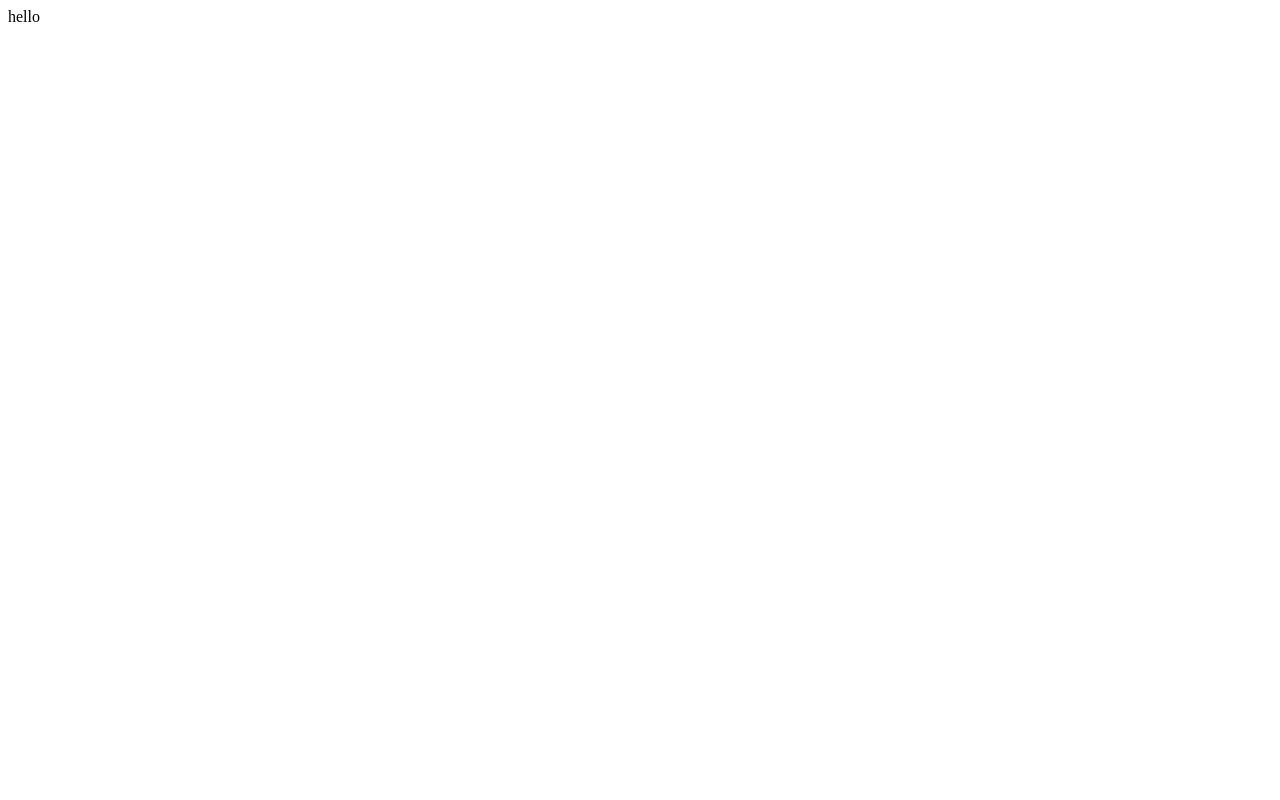
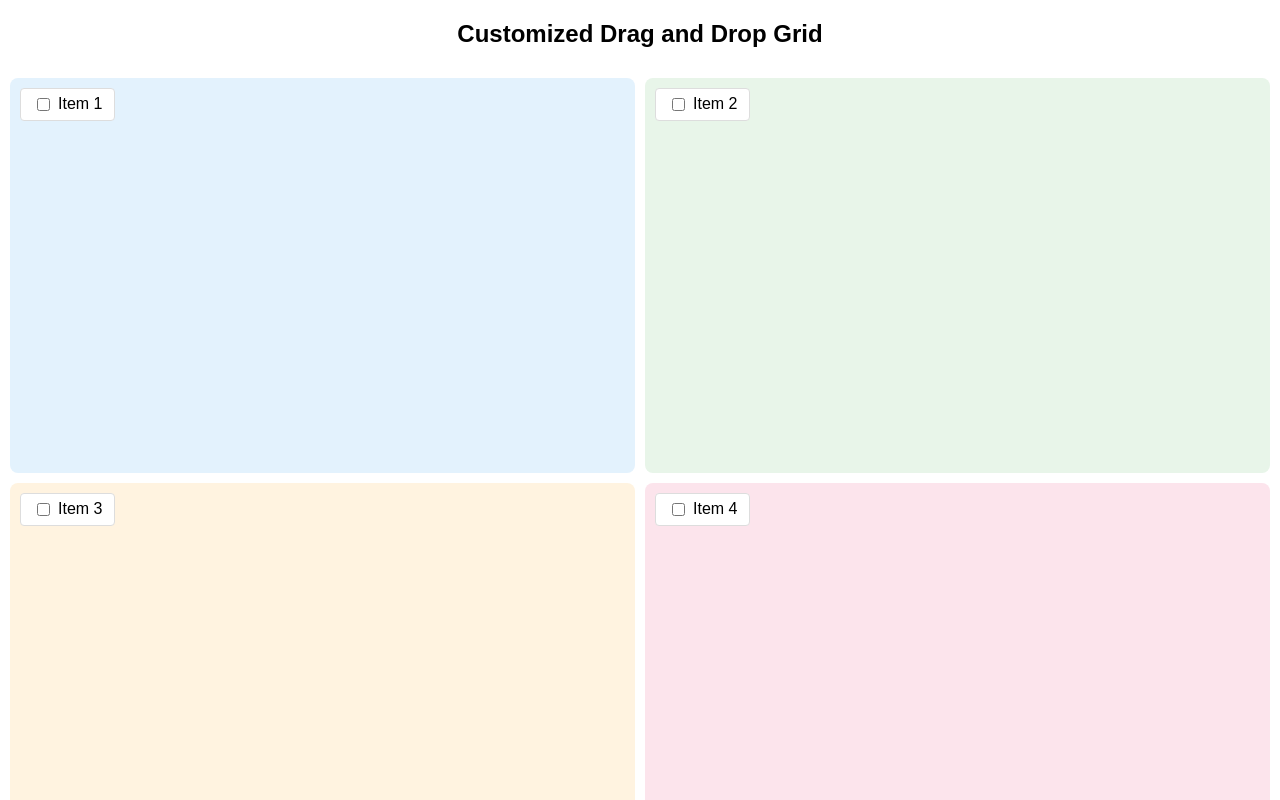
Before and after one commit to Arismemo/todo-app, a plain HTML site: page index.html in a window 1280 px wide. Drawn offline with Linux system fonts and the light colour scheme.

Commit message:
modify index.html

```diff
--- a/index.html
+++ b/index.html
@@ -1 +1,115 @@
-<p>hello</p>
+<!DOCTYPE html>
+<html lang="en">
+<head>
+<meta charset="UTF-8">
+<meta name="viewport" content="width=device-width, initial-scale=1.0">
+<title>Customized Drag and Drop Grid</title>
+<style>
+    body, html {
+        margin: 0;
+        padding: 0;
+        width: 100%;
+        height: 100%;
+        overflow: hidden;
+        font-family: Arial, sans-serif;
+    }
+    .grid-container {
+        display: grid;
+        grid-template-columns: 1fr 1fr;
+        grid-template-rows: 1fr 1fr;
+        height: 100vh;
+        gap: 10px;
+        padding: 10px;
+    }
+    .grid-item {
+        display: flex;
+        align-items: flex-start; /* Align items to the top */
+        justify-content: flex-start; /* Align items to the left */
+        padding: 10px; /* Padding inside the grid items */
+        overflow: auto; /* Scroll inside grid item when content overflows */
+        transition: background-color 0.2s ease;
+        border-radius: 8px; /* Rounded corners for grid items */
+    }
+    .grid-item:nth-child(1) { background-color: #e3f2fd; } /* Light blue */
+    .grid-item:nth-child(2) { background-color: #e8f5e9; } /* Light green */
+    .grid-item:nth-child(3) { background-color: #fff3e0; } /* Light orange */
+    .grid-item:nth-child(4) { background-color: #fce4ec; } /* Light pink */
+
+    .draggable-item {
+        padding: 6px 12px;
+        background-color: #ffffff;
+        border: 1px solid #ddd;
+        border-radius: 4px;
+        margin-bottom: 6px; /* Space between items */
+        cursor: grab;
+        transition: box-shadow 0.2s ease;
+        display: flex; /* To align checkbox and label */
+        align-items: center; /* Align checkbox and label */
+    }
+    .draggable-item:active {
+        cursor: grabbing;
+    }
+    .draggable-item:hover {
+        box-shadow: 0 2px 4px rgba(0,0,0,.1);
+    }
+    .draggable-item label {
+        margin-left: 5px;
+    }
+    .draggable-item input[type="checkbox"] {
+        cursor: pointer;
+    }
+</style>
+</head>
+<body>
+
+<h2 style="text-align: center;">Customized Drag and Drop Grid</h2>
+
+<div class="grid-container">
+    <div class="grid-item" ondrop="drop(event)" ondragover="allowDrop(event)">
+        <div class="draggable-item" draggable="true" ondragstart="drag(event)" id="drag1">
+            <input type="checkbox" id="check1">
+            <label for="check1">Item 1</label>
+        </div>
+    </div>
+    <div class="grid-item" ondrop="drop(event)" ondragover="allowDrop(event)">
+        <div class="draggable-item" draggable="true" ondragstart="drag(event)" id="drag2">
+            <input type="checkbox" id="check2">
+            <label for="check2">Item 2</label>
+        </div>
+    </div>
+    <div class="grid-item" ondrop="drop(event)" ondragover="allowDrop(event)">
+        <div class="draggable-item" draggable="true" ondragstart="drag(event)" id="drag3">
+            <input type="checkbox" id="check3">
+            <label for="check3">Item 3</label>
+        </div>
+    </div>
+    <div class="grid-item" ondrop="drop(event)" ondragover="allowDrop(event)">
+        <div class="draggable-item" draggable="true" ondragstart="drag(event)" id="drag4">
+            <input type="checkbox" id="check4">
+            <label for="check4">Item 4</label>
+        </div>
+    </div>
+</div>
+
+<script>
+function allowDrop(event) {
+    event.preventDefault();
+}
+
+function drag(event) {
+    event.dataTransfer.setData("text", event.target.id);
+}
+
+function drop(event) {
+    event.preventDefault();
+    var data = event.dataTransfer.getData("text");
+    var draggedElement = document.getElementById(data);
+    var dropTarget = event.target.classList.contains('grid-item') ? event.target : event.target.closest('.grid-item');
+    if (dropTarget) {
+        dropTarget.appendChild(draggedElement);
+    }
+}
+</script>
+
+</body>
+</html>
```
